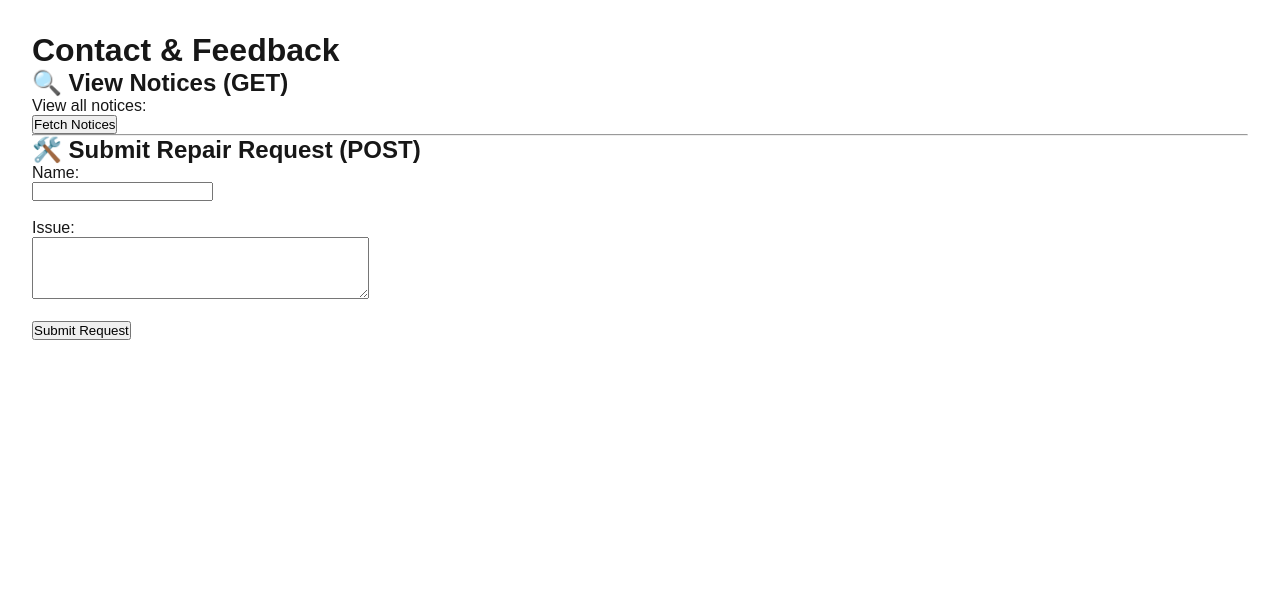
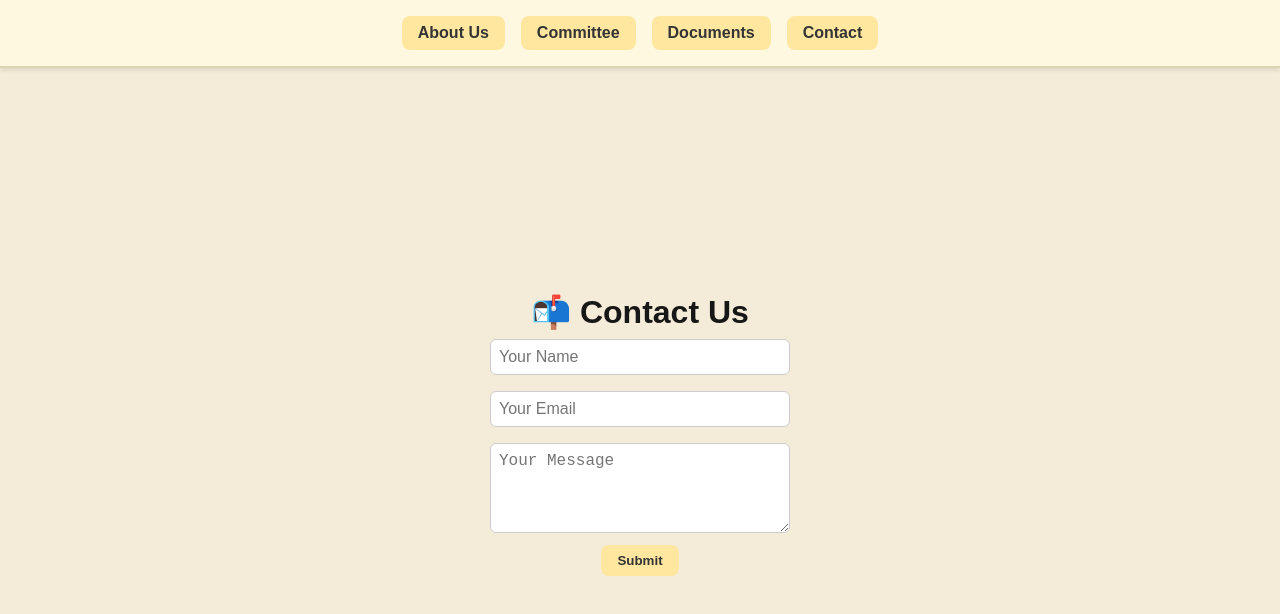
Before and after one commit to Jheng-Peng/strata-board, a Next.js app: page /contact in a window 1280 px wide. Shown: the top 614 px of the page. Built offline with nearby package versions, Linux system fonts and the light colour scheme.

Commit message:
💄 UI overhaul: navbar, layout, PDF links styling

```diff
--- a/pages/contact.js
+++ b/pages/contact.js
@@ -1,29 +1,24 @@
-export default function ContactPage() {
-    return (
-      <div style={{ padding: "2rem", fontFamily: "Arial" }}>
-        <h1>Contact & Feedback</h1>
+import Link from 'next/link';
 
-        <h2>🔍 View Notices (GET)</h2>
-        <form method="GET" action="/api/notices">
-          <label>View all notices:</label>
-          <br />
-          <button type="submit">Fetch Notices</button>
+export default function Contact() {
+  return (
+    <div className="container">
+      <nav className="navbar">
+        <Link href="/about" className="menu-btn">About Us</Link>
+        <Link href="/committee" className="menu-btn">Committee</Link>
+        <Link href="/documents" className="menu-btn">Documents</Link>
+        <Link href="/contact" className="menu-btn">Contact</Link>
+      </nav>
+
+      <main className="main">
+        <h1>📬 Contact Us</h1>
+        <form method="post" action="/api/contact">
+          <input type="text" name="name" placeholder="Your Name" required /><br />
+          <input type="email" name="email" placeholder="Your Email" required /><br />
+          <textarea name="message" placeholder="Your Message" rows="4" required></textarea><br />
+          <button type="submit" className="menu-btn">Submit</button>
         </form>
-
-        <hr />
-
-        <h2>🛠️ Submit Repair Request (POST)</h2>
-        <form method="POST" action="/api/echo">
-          <label>Name:</label>
-          <br />
-          <input type="text" name="name" required />
-          <br /><br />
-          <label>Issue:</label>
-          <br />
-          <textarea name="issue" rows="4" cols="40" required />
-          <br /><br />
-          <button type="submit">Submit Request</button>
-        </form>
-      </div>
-    );
-  }
+      </main>
+    </div>
+  );
+}
--- a/styles/globals.css
+++ b/styles/globals.css
@@ -40,3 +40,74 @@ a {
     color-scheme: dark;
   }
 }
+body {
+  background-color: #f4ecd8; /* 护眼卡其色背景 */
+  margin: 0;
+  font-family: 'Arial', sans-serif;
+}
+
+.container {
+  min-height: 100vh;
+  display: flex;
+  flex-direction: column;
+  align-items: center;
+}
+
+.navbar {
+  display: flex;
+  gap: 1rem;
+  background-color: #fff8e1;
+  padding: 1rem 2rem;
+  border-bottom: 2px solid #ddd4b0;
+  width: 100%;
+  justify-content: center;
+  box-shadow: 0 2px 5px rgba(0,0,0,0.1);
+  position: sticky;
+  top: 0;
+  z-index: 100;
+}
+
+.menu-btn {
+  padding: 0.5rem 1rem;
+  background-color: #ffe7a0;
+  border: none;
+  border-radius: 8px;
+  text-decoration: none;
+  color: #333;
+  font-weight: bold;
+  transition: background-color 0.3s ease;
+}
+
+.menu-btn:hover {
+  background-color: #ffda73;
+  cursor: pointer;
+}
+
+.main {
+  flex: 1;
+  display: flex;
+  flex-direction: column;
+  align-items: center;
+  justify-content: center;
+  padding: 4rem;
+  text-align: center;
+}
+.file-link {
+  color: #2c3e50;
+  font-weight: 600;
+  text-decoration: underline;
+  transition: color 0.2s ease;
+}
+
+.file-link:hover {
+  color: #c0392b;
+  cursor: pointer;
+}
+input, textarea {
+  padding: 0.5rem;
+  width: 300px;
+  margin: 0.5rem 0;
+  border-radius: 6px;
+  border: 1px solid #ccc;
+  font-size: 1rem;
+}
```
Also changed, not shown: pages/about.js (+19 -8 lines), pages/committee.js (+19 -13 lines), pages/documents.js (+25 -8 lines), pages/index.js (+13 -9 lines).
